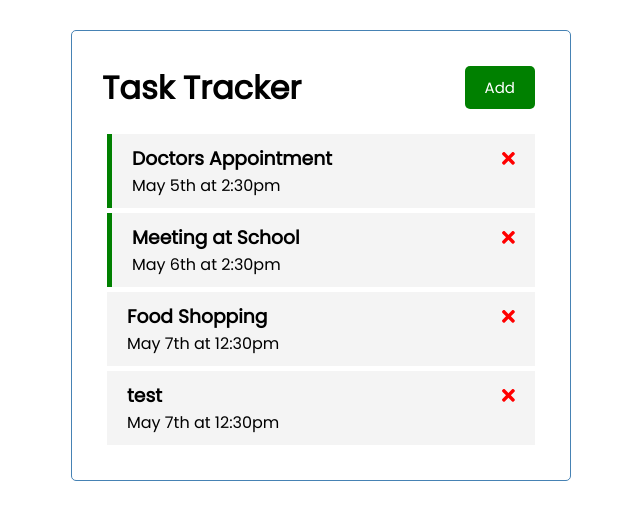
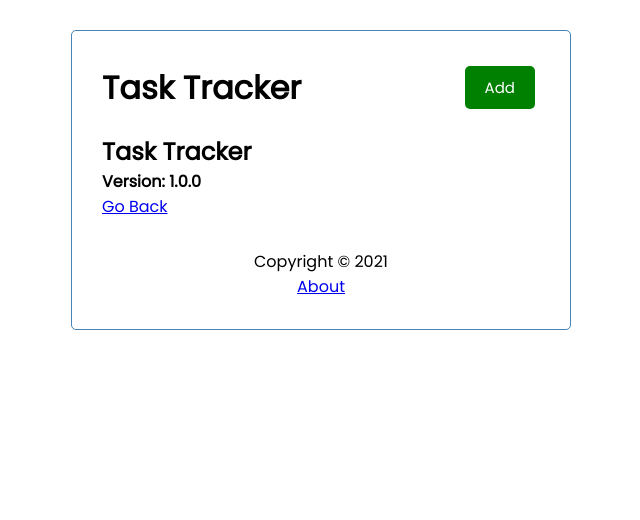
Before and after one commit to Hamsiny/Angular_Task_Tracker_Demo, an Angular app: page /about in a window 1280 px wide. Shown: the top 520 px of the page, without its empty margins (319-959 px from the left). Built offline with nearby package versions, Linux system fonts and the light colour scheme; data requests are answered from the project's data file.

Commit message:
add about page and footer component, add router

```diff
--- a/src/app/app.component.html
+++ b/src/app/app.component.html
@@ -1,4 +1,5 @@
 <div class="container">
   <app-header></app-header>
-  <app-tasks></app-tasks>
+  <router-outlet></router-outlet>
+  <app-footer></app-footer>
 </div>
--- a/src/app/app.module.ts
+++ b/src/app/app.module.ts
@@ -3,6 +3,7 @@ import { BrowserModule } from '@angular/platform-browser';
 import { FontAwesomeModule } from '@fortawesome/angular-fontawesome';
 import { HttpClientModule } from '@angular/common/http';
 import { FormsModule } from '@angular/forms';
+import { RouterModule, Routes } from '@angular/router';
 
 import { AppComponent } from './app.component';
 import { HeaderComponent } from './components/header/header.component';
@@ -10,6 +11,13 @@ import { ButtonComponent } from './components/button/button.component';
 import { TasksComponent } from './components/tasks/tasks.component';
 import { TaskItemComponent } from './components/task-item/task-item.component';
 import { AddTaskComponent } from './components/add-task/add-task.component';
+import { AboutComponent } from './components/about/about.component';
+import { FooterComponent } from './components/footer/footer.component';
+
+const appRoutes: Routes = [
+  { path: '', component: TasksComponent },
+  { path: 'about', component: AboutComponent },
+];
 
 @NgModule({
   declarations: [
@@ -19,6 +27,8 @@ import { AddTaskComponent } from './components/add-task/add-task.component';
     TasksComponent,
     TaskItemComponent,
     AddTaskComponent,
+    AboutComponent,
+    FooterComponent,
   ],
   imports: [
     BrowserModule,
@@ -26,6 +36,7 @@ import { AddTaskComponent } from './components/add-task/add-task.component';
     FontAwesomeModule,
     HttpClientModule,
     FormsModule,
+    RouterModule.forRoot(appRoutes, { enableTracing: true }),
   ],
   providers: [],
   bootstrap: [AppComponent],
--- /dev/null
+++ b/src/app/components/about/about.component.html
@@ -0,0 +1,5 @@
+<div>
+    <h2>Task Tracker</h2>
+    <h4>Version: 1.0.0</h4>
+    <a routerLink="/">Go Back</a>
+</div>
--- /dev/null
+++ b/src/app/components/about/about.component.ts
@@ -0,0 +1,15 @@
+import { Component, OnInit } from '@angular/core';
+
+@Component({
+  selector: 'app-about',
+  templateUrl: './about.component.html',
+  styleUrls: ['./about.component.css']
+})
+export class AboutComponent implements OnInit {
+
+  constructor() { }
+
+  ngOnInit(): void {
+  }
+
+}
--- /dev/null
+++ b/src/app/components/footer/footer.component.css
@@ -0,0 +1,4 @@
+footer {
+    margin-top: 30px;
+    text-align: center;
+}
--- /dev/null
+++ b/src/app/components/footer/footer.component.html
@@ -0,0 +1,4 @@
+<footer>
+    <p>Copyright &copy; 2021</p>
+    <a routerLink="/about">About</a>
+</footer>
--- /dev/null
+++ b/src/app/components/footer/footer.component.ts
@@ -0,0 +1,15 @@
+import { Component, OnInit } from '@angular/core';
+
+@Component({
+  selector: 'app-footer',
+  templateUrl: './footer.component.html',
+  styleUrls: ['./footer.component.css']
+})
+export class FooterComponent implements OnInit {
+
+  constructor() { }
+
+  ngOnInit(): void {
+  }
+
+}
```
Also changed, not shown: src/app/components/about/about.component.css (added), 2 other files (tests, documents, lock files or other folders).
